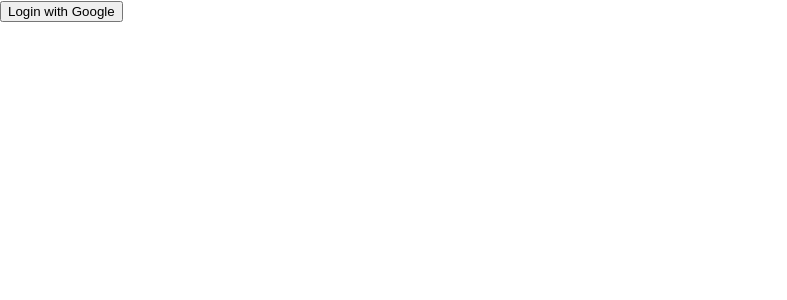
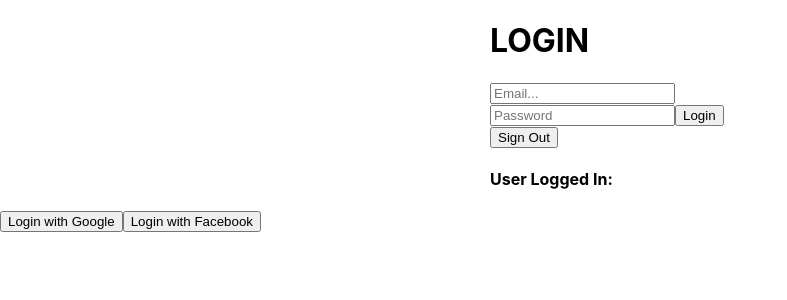
Before and after one commit to Pagarodam/app-luthier, a Next.js app: page /login in a window 1280 px wide. Shown: the top 300 px of the page, without its empty margins (0-787 px from the left). Built offline with nearby package versions, Linux system fonts and the light colour scheme; no server answers.

Commit message:
Login implementado, Comprobar el logout que no funciona

```diff
--- /dev/null
+++ b/components/login/index.js
@@ -0,0 +1,132 @@
+import Button from "../../components/Button";
+import { GoogleAuthProvider, signInWithPopup, signInWithEmailAndPassword, signOut} from "firebase/auth";
+import { authentication } from "../../components/firebase/client";
+import { useRouter } from "next/router";
+import { getAuth, FacebookAuthProvider, onAuthStateChanged } from "firebase/auth";
+import { useState } from "react";
+import styles from '../../styles/Home.module.css';
+
+//Google Login
+export function LoginGoogle() {
+
+  const { push } = useRouter();
+
+  const signInWithGoogle = ()=> {
+    const provider = new GoogleAuthProvider();
+    signInWithPopup(authentication, provider)
+    .then((res)=>{
+      console.log(res);
+      push("/about");
+    })
+    .catch((err)=>{
+      console.log(err);
+    })
+  }
+
+  return <Button style="" onClick={signInWithGoogle} label='Login with Google'/>;
+}
+
+//Email Login
+export function LoginMail(){
+    const [loginEmail, setLoginEmail] = useState("");
+    const [loginPassword, setLoginPassword] = useState("");
+
+    const { push } = useRouter();
+
+    const [ user, setUser ] = useState({});
+
+    onAuthStateChanged(authentication, (currentUser) => {
+        setUser(currentUser);
+    })
+
+    const logout = async ()=> {
+        console.log("logout?");
+        await signOut(authentication);
+    };
+
+    const login = async ()=> {
+        try{
+            const user = await signInWithEmailAndPassword(
+                authentication,
+                loginEmail,
+                loginPassword
+            );
+            push("/about");
+            console.log(user);
+        }catch(error) {
+            console.log(error.message);
+        }
+    };
+
+    return (
+        <>
+            <div className={styles.signin}>
+                <h1>LOGIN</h1>
+                <input
+                    type="email"
+                    placeholder="Email..."
+                    onChange={(e) => {
+                        setLoginEmail(e.target.value);
+                    }}
+                ></input>
+                <input
+                    type="password"
+                    placeholder="Password"
+                    onChange={(e) => {
+                        setLoginPassword(e.target.value);
+                    }}
+                ></input>
+                <Button
+                    style=""
+                    onClick={ login }
+                    label='Login'
+                />
+                <Button
+                    style=""
+                    OnClick={ logout }
+                    label="Sign Out"
+                />
+                <h4>User Logged In: </h4>
+                {user?.email}
+            </div>
+        </>
+    )
+}
+
+
+//Facebook Login
+export function LoginFacebook(){
+
+  const { push } = useRouter();
+
+  const singnInWithFacebook = ()=> {
+    const provider = new FacebookAuthProvider();
+
+
+  const auth = getAuth();
+  signInWithPopup(authentication, provider)
+    .then((res) => {
+      console.log(res);
+      push("/about");
+      const user = res.user;
+
+      // This gives you a Facebook Access Token. You can use it to access the Facebook API.
+      const credential = FacebookAuthProvider.credentialFromResult(res);
+      const accessToken = credential.accessToken;
+
+      // ...
+    })
+    .catch((error) => {
+      // Handle Errors here.
+      const errorCode = error.code;
+      const errorMessage = error.message;
+      // The email of the user's account used.
+      const email = error.email;
+      // The AuthCredential type that was used.
+      const credential = FacebookAuthProvider.credentialFromError(error);
+
+      // ...
+    });
+  }
+  return <Button style="" onClick={singnInWithFacebook} label='Login with Facebook'/>;
+}
--- a/pages/index.js
+++ b/pages/index.js
@@ -1,7 +1,7 @@
 import Head from 'next/head'
 import Image from 'next/image'
 import styles from '../styles/Home.module.css'
-import Login from './login';
+import LoginGoogle from './login';
 import Register from './register/index'
 import Link from "next/link";
 
@@ -25,7 +25,6 @@
         <h1 className={styles.title}>
           Welcome to Made in Soul
         </h1>
-
       </main>
 
       <footer className={styles.footer}>
--- a/pages/login/index.js
+++ b/pages/login/index.js
@@ -1,27 +1,16 @@
+import { LoginFacebook, LoginGoogle, LoginMail, Logout } from "../../components/login";
 import Button from "../../components/Button";
-import { GoogleAuthProvider, signInWithPopup} from "firebase/auth";
+
 import { authentication } from "../../components/firebase/client";
-import { useRouter } from "next/router";
+import { useState } from "react/cjs/react.production.min";
+import { onAuthStateChanged } from "firebase/auth";
 
-
-//Google Login
-export default function Login() {
-
-  const { push } = useRouter();
-
-  const signInWithGoogle = ()=> {
-    const provider = new GoogleAuthProvider();
-    signInWithPopup(authentication, provider)
-    .then((res)=>{
-      console.log(res);
-      push("/about");
-    })
-    .catch((err)=>{
-      console.log(err);
-    })
-  }
-
-  return <Button style="" onClick={signInWithGoogle} label='Login with Google'/>;
+export default function Login(){
+  return (
+    <>
+      <LoginMail/>
+      <LoginGoogle/>
+      <LoginFacebook/>
+    </>
+  )
 }
-
-//Email Login
--- a/pages/register/index.js
+++ b/pages/register/index.js
@@ -1,8 +1,6 @@
 import { useState } from "react";
-// import { StyleForm } from "../../styles/form";
 import Link from "next/link";
 import { AuthErrorCodes, createUserWithEmailAndPassword } from "firebase/auth";
-// import { auth } from "../../firebase";
 import { authentication } from "../../components/firebase/client";
 import { useRouter } from "next/router";
 
--- a/styles/Home.module.css
+++ b/styles/Home.module.css
@@ -108,6 +108,21 @@
   margin-left: 0.5rem;
 }
 
+.signin{
+  max-width: 300px;
+  margin-left: auto;
+  margin-right: auto;
+}
+
+.signin>form{
+  display: grid;
+  flex-direction: column;
+}
+
+.signin>form>input{
+  margin-bottom: 5px;
+}
+
 @media (max-width: 600px) {
   .grid {
     width: 100%;
```
Also changed, not shown: pages/about/index.js (+10 -2 lines).
